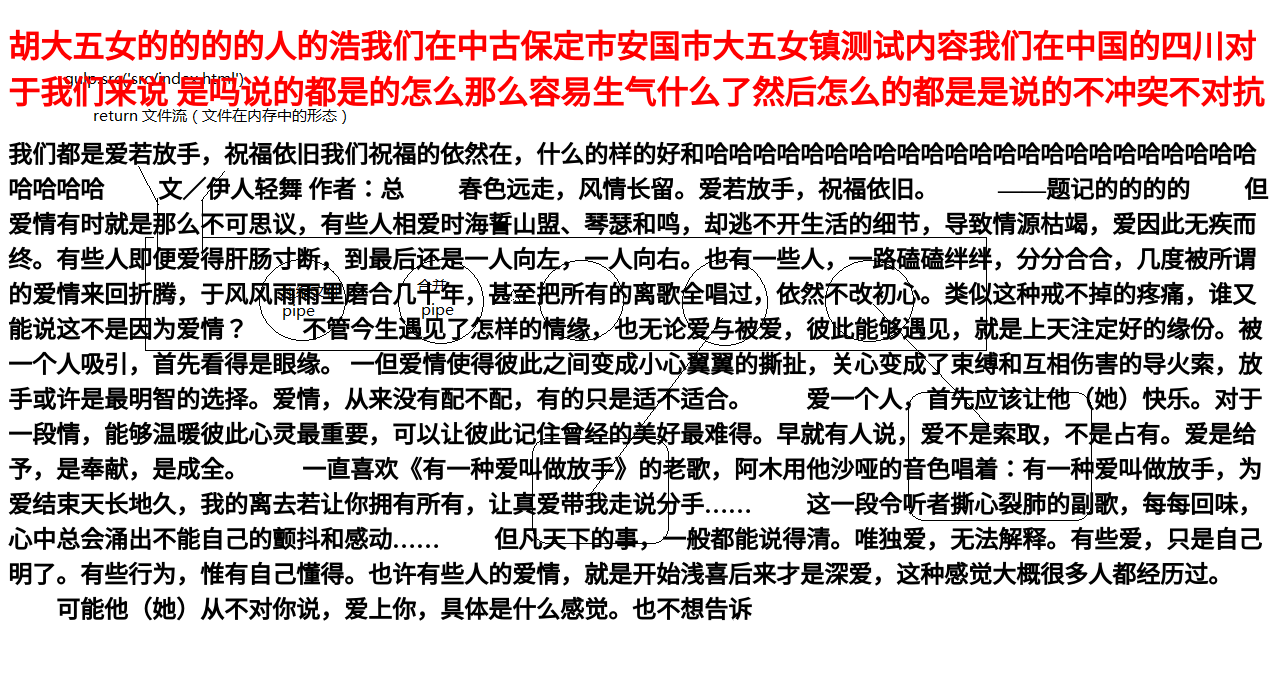
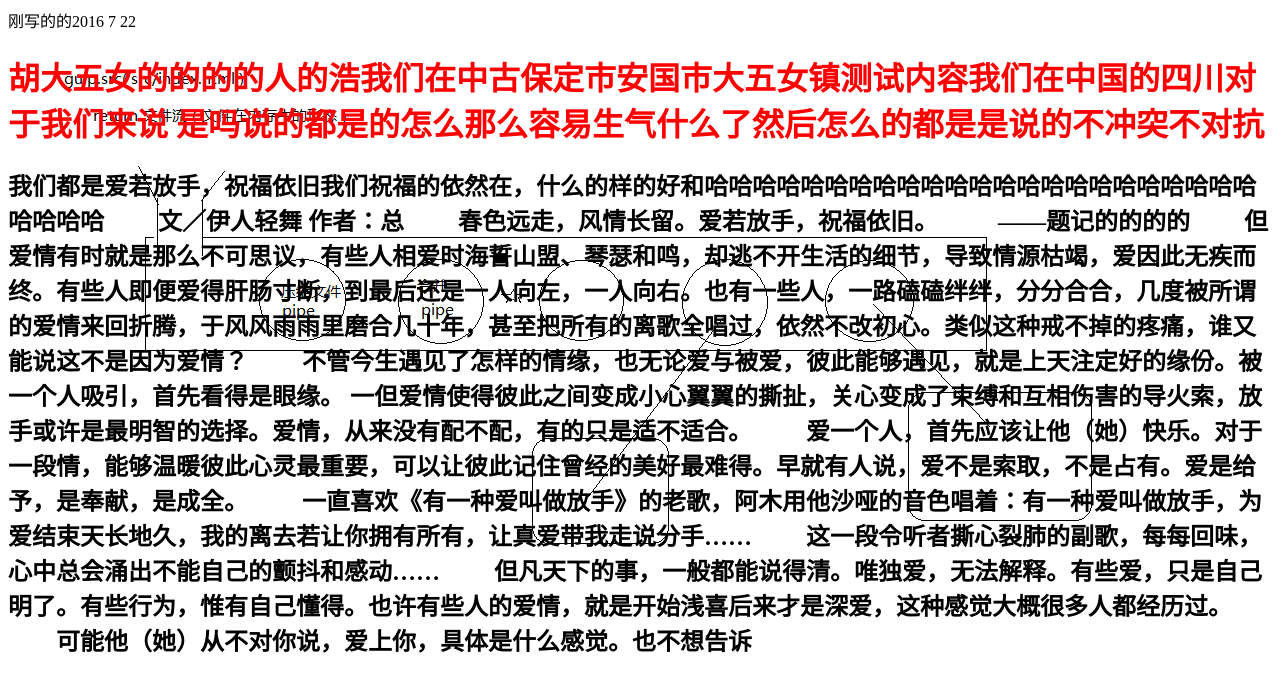
Before and after one commit to laibishini/git-demo, a website: page src/index.html in a window 1280 px wide. Drawn offline with nearby package versions, Linux system fonts and the light colour scheme; files that its build step writes are made by us from their sources.

Commit message:
改了一下内容

```diff
--- a/src/index.html
+++ b/src/index.html
@@ -9,6 +9,7 @@
 
 <body>
 <!-- 测试注释 -->
+  刚写的的2016 7 22
   <h1>胡大五女的的的的人的浩我们在中古保定市安国市大五女镇测试内容我们在中国的四川对于我们来说 是吗说的都是的怎么那么容易生气什么了然后怎么的都是是说的不冲突不对抗</h1>
 <h2>我们都是爱若放手，祝福依旧我们祝福的依然在，什么的样的好和哈哈哈哈哈哈哈哈哈哈哈哈哈哈哈哈哈哈哈哈哈哈哈哈哈哈哈
 
```
